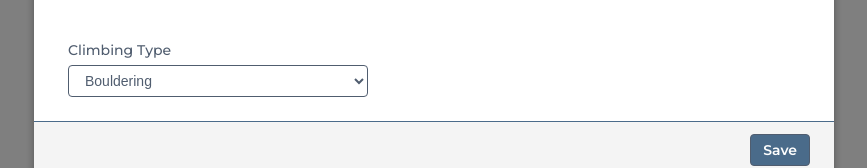
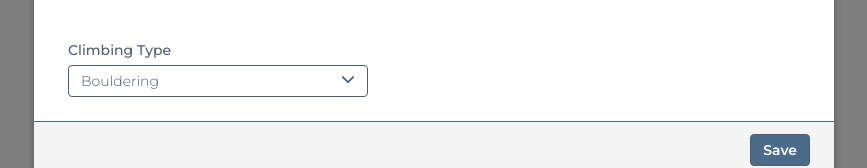
Before and after one commit to Armitage35/climber.guru, a Vue app: page / in a window 1280 px wide. Shown: the part 351-519 px from the top of the page, without its empty margins (206-1073 px from the left). Built offline with nearby package versions, Linux system fonts and the light colour scheme.

Commit message:
Wrap up dropdown styling

```diff
--- a/src/components/Dropdown/Dropdown.scss
+++ b/src/components/Dropdown/Dropdown.scss
@@ -1,3 +1,12 @@
+%dropdownText {
+	color: $weird-blue;
+	font-weight: $light;
+	font-size: 14px;
+	text-transform: capitalize;
+}
+
+$dropdownWidth: 300px;
+
 label {
 	font-size: 14px;
 	font-weight: $medium;
@@ -6,22 +15,53 @@ label {
 	display: block;
 }
 
-select {
-	width: 300px;
+.dropdown__content {
+	width: $dropdownWidth;
 	margin-top: 6px;
+}
+
+.dropdown__active {
+	@extend %dropdownText;
+	border-radius: 4px;
 	padding: 6px 12px;
-	border-radius: 4px;
 	border: solid 1px $weird-blue;
 	background-color: $plain-white;
-	font-size: 14px;
-	font-weight: normal;
-	color: $weird-blue;
-	font-weight: $light;
-	text-transform: capitalize;
+	display: flex;
+	justify-content: space-between;
 }
 
-.option {
-	font-size: 14px;
-	font-weight: normal;
-	color: $dark-blue;
+.dropdown__options {
+	width: calc(#{$dropdownWidth} - 2px);
+	list-style: none;
+	position: absolute;
+	padding-left: 0;
+	padding: 6px 12px;
+	padding-left: 0px;
+	padding-right: 0px;
+	border: solid 1px $weird-blue;
+	background-color: $plain-white;
+	border-radius: 0 0 4px 4px;
+	margin-top: 0px;
 }
+
+.dropdown__option {
+	@extend %dropdownText;
+	padding-left: 20px;
+}
+
+.dropdown__content>.dropdown__options {
+	display: none;
+}
+
+.dropdown__content:hover>.dropdown__options {
+	display: block;
+}
+
+.dropdown__content:hover>.dropdown__active {
+	border-radius: 4px 4px 0 0;
+	border-bottom: none;
+}
+
+.dropdown__content:hover>.dropdown__options>.dropdown__option:hover {
+	background: $very-light-grey;
+}
--- a/src/components/Dropdown/Dropdown.vue
+++ b/src/components/Dropdown/Dropdown.vue
@@ -1,19 +1,31 @@
 <template>
 	<div class="dropdown">
 		<label :for="title">{{ title }}</label>
-		<select name="">
-			<option
-				v-for="(option, index) in options"
-				:key="index"
-				:value="option"
-				>{{ option }}</option
-			>
-		</select>
+		<div class="dropdown__content">
+			<div class="dropdown__active">
+				<span>{{ active }}</span
+				><i class="fas fa-chevron-down"></i>
+			</div>
+			<ul class="dropdown__options">
+				<li
+					class="dropdown__option"
+					v-for="(option, index) in options"
+					:key="index"
+				>
+					{{ option }}
+				</li>
+			</ul>
+		</div>
 	</div>
 </template>
 
 <script>
 export default {
-	props: ['title', 'options']
+	props: ['title', 'options'],
+	data: function() {
+		return {
+			active: this.options[0]
+		};
+	}
 };
 </script>
```
